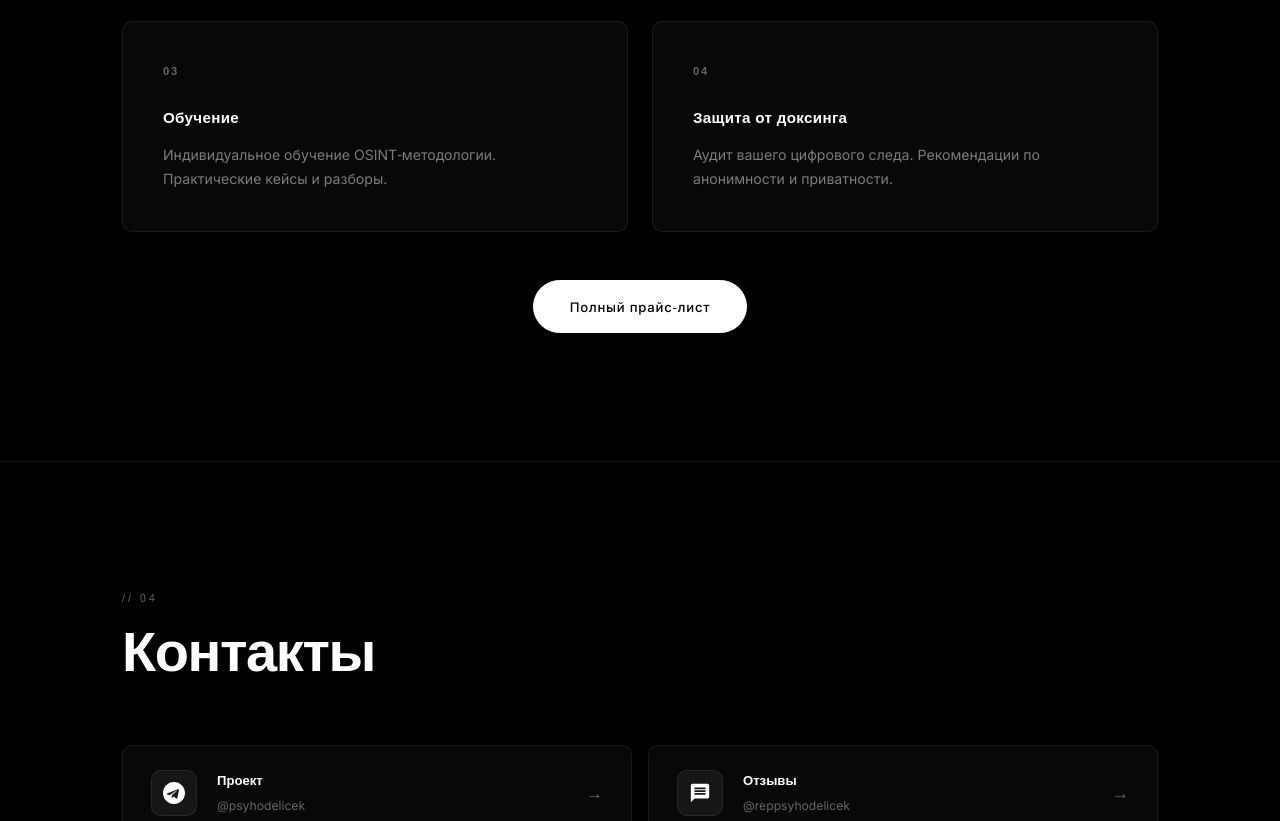
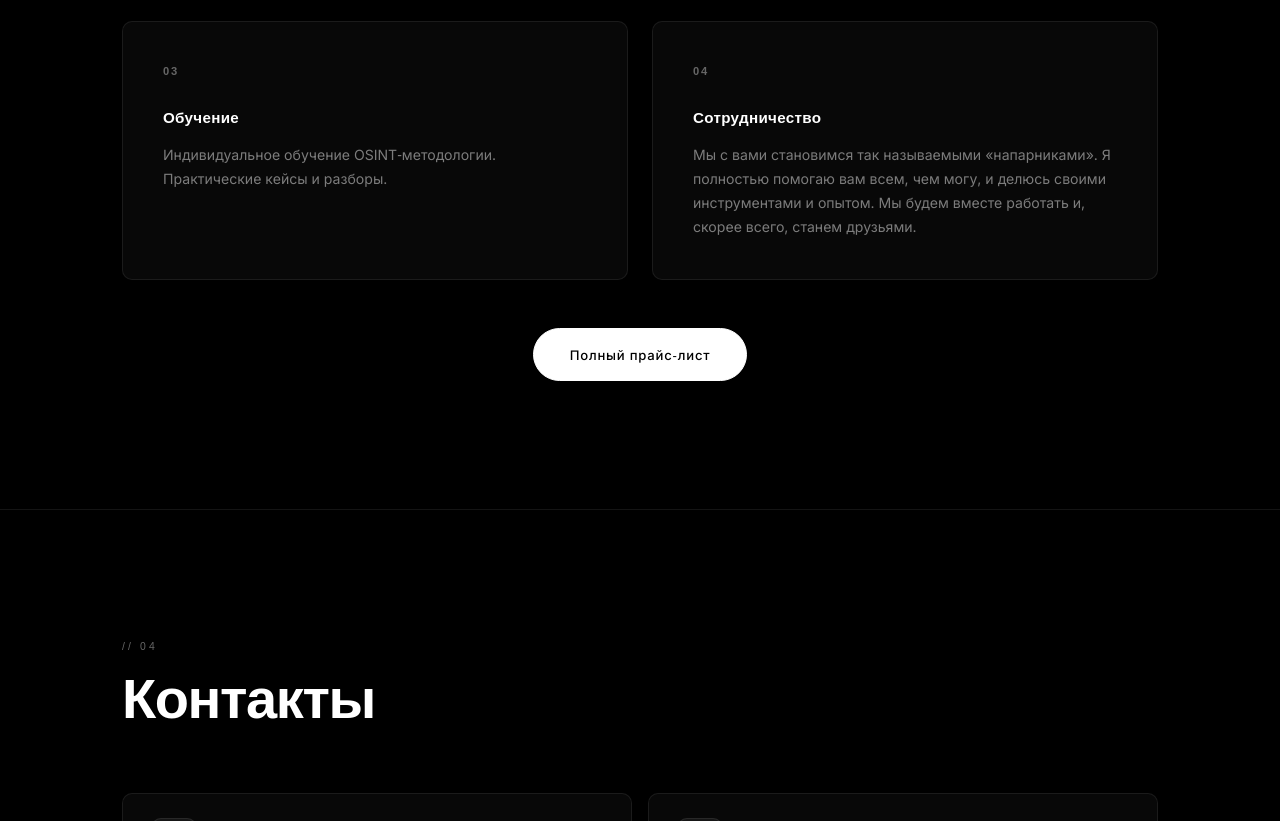
Before and after one commit to whyudontcallme/osint, a plain HTML site: page index.html in a window 1280 px wide. Shown: the part 2643-3464 px from the top of the page. Drawn offline with Linux system fonts and the light colour scheme; a script that the page names is missing; a web font is replaced by a local one.

Commit message:
Update index.html

```diff
--- a/index.html
+++ b/index.html
@@ -133,8 +133,8 @@
         </div>
         <div class="service-card" id="svc-4">
           <div class="service-icon">04</div>
-          <h3>Защита от доксинга</h3>
-          <p>Аудит вашего цифрового следа. Рекомендации по анонимности и приватности.</p>
+          <h3>Сотрудничество</h3>
+          <p>Мы с вами становимся так называемыми «напарниками». Я полностью помогаю вам всем, чем могу, и делюсь своими инструментами и опытом. Мы будем вместе работать и, скорее всего, станем друзьями.</p>
         </div>
       </div>
       <div class="services-cta">
```
